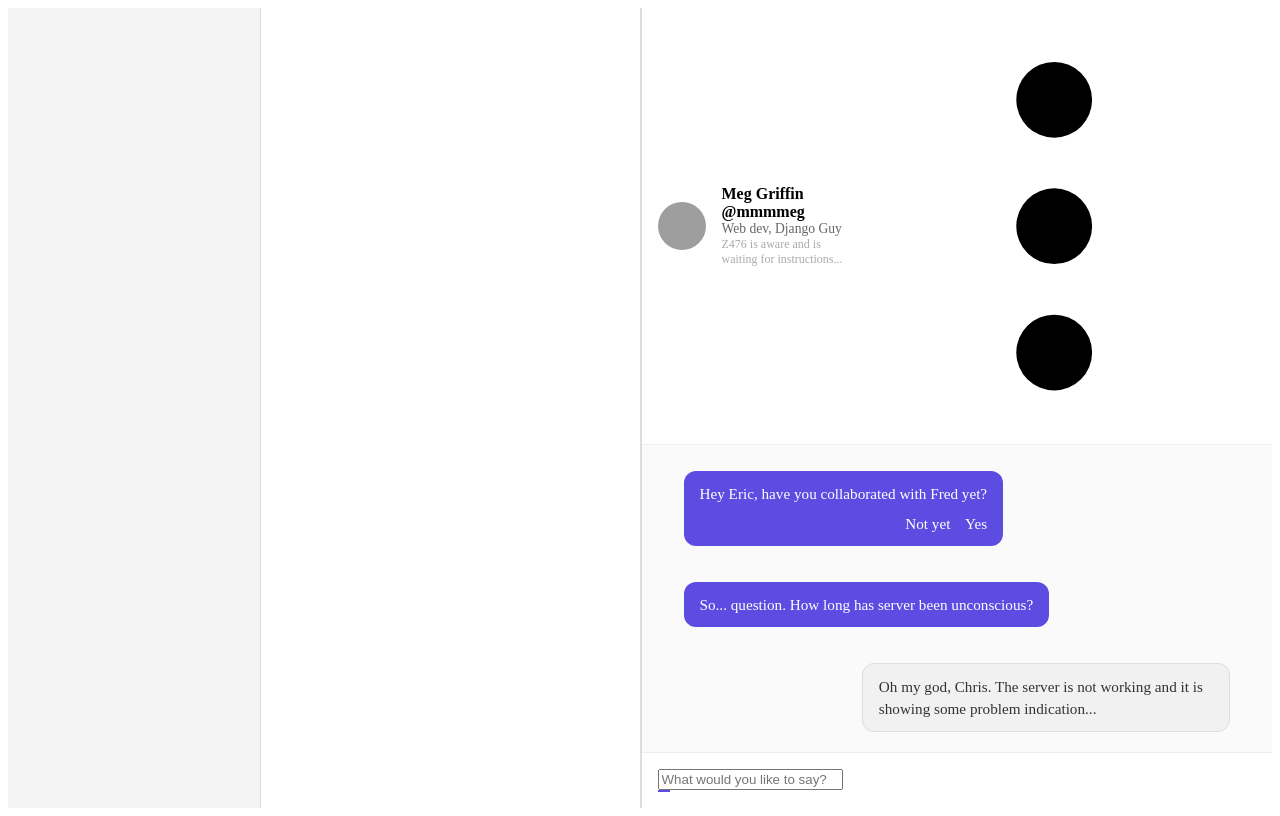
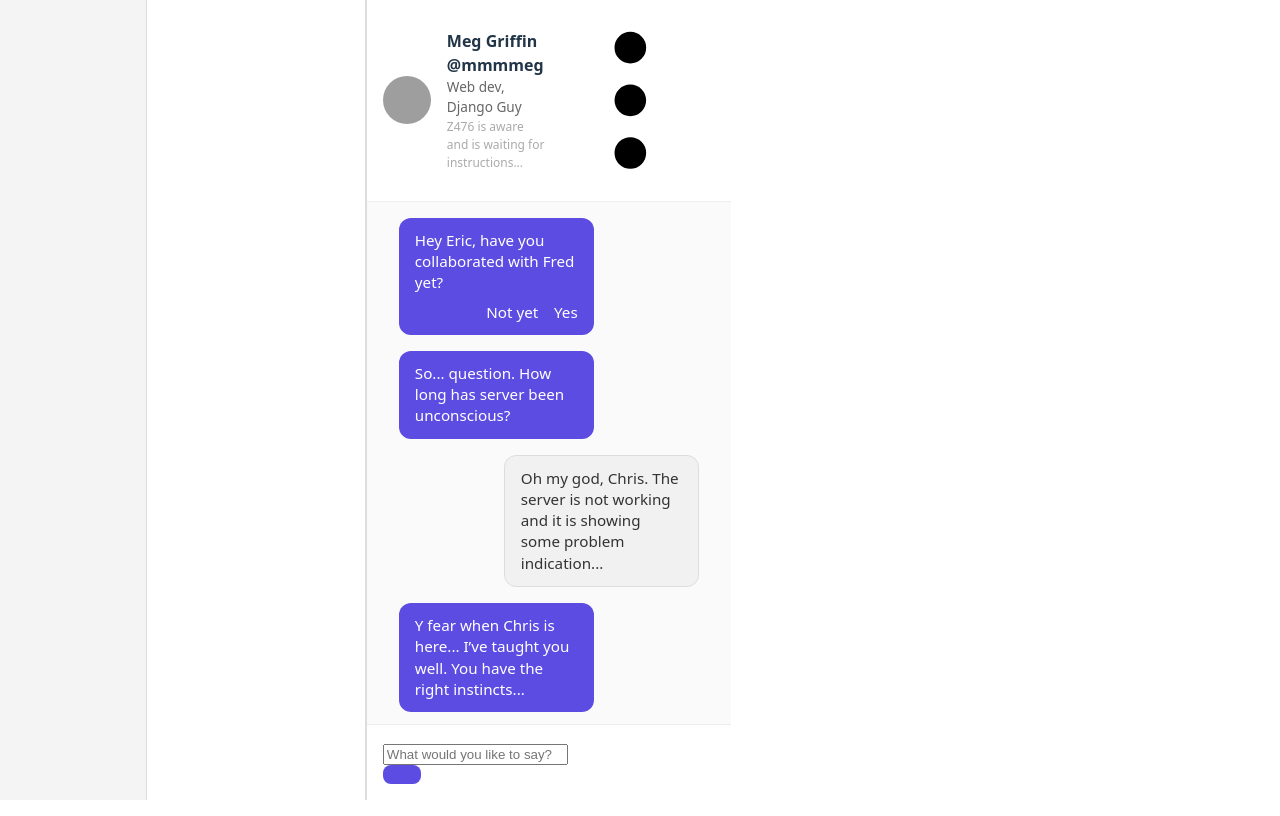
Before and after one commit to manupks/hrms_chat, a React (Vite) app in the folder hrms_chat/: page / in a window 1280 px wide. Built offline with nearby package versions, Linux system fonts and the light colour scheme; grey boxes are pictures that could not be loaded.

Commit message:
Update index.css

```diff
--- a/hrms_chat/src/index.css
+++ b/hrms_chat/src/index.css
@@ -1,49 +1,70 @@
-.message {
-  padding: 10px;
+/* start of sid's Part*/
+:root {
+  font-family: system-ui, Avenir, Helvetica, Arial, sans-serif;
+  line-height: 1.5;
+  font-weight: 400;
+
+  color-scheme: light dark;
+  color: rgba(255, 255, 255, 0.87);
+  background-color: #242424;
+
+  font-synthesis: none;
+  text-rendering: optimizeLegibility;
+  -webkit-font-smoothing: antialiased;
+  -moz-osx-font-smoothing: grayscale;
 }
 
-.message .notify {
-  width: 15px;
-  height: 15px;
-  padding-left:10px;
-  padding-bottom: 0px;
+a {
+  font-weight: 500;
+  color: #646cff;
+  text-decoration: inherit;
 }
-.chathead {
-  display: flex;
-  align-items: center;
-  gap: 10px;
-  padding: 10px;
-  cursor: pointer;
-
+a:hover {
+  color: #535bf2;
 }
 
-.chattext {
+body {
+  margin: 0;
   display: flex;
-  flex-direction: column;
-  width: 100%;
+  place-items: center;
+  min-width: 320px;
+  min-height: 100vh;
 }
 
-.chatname {
-  margin: 0;
-  font-weight: bold;
-  font-size: 15px;
+h1 {
+  font-size: 3.2em;
+  line-height: 1.1;
 }
 
-.chatmeta {
-  display: flex;
-  justify-content: space-between;
-  align-items: center;
-  margin-top: 4px;
+button {
+  border-radius: 8px;
+  border: 1px solid transparent;
+  padding: 0.6em 1.2em;
+  font-size: 1em;
+  font-weight: 500;
+  font-family: inherit;
+  background-color: #1a1a1a;
+  cursor: pointer;
+  transition: border-color 0.25s;
+}
+button:hover {
+  border-color: #646cff;
+}
+button:focus,
+button:focus-visible {
+  outline: 4px auto -webkit-focus-ring-color;
 }
 
-.chatmessage {
-  color: gray;
-  font-size: 0.8rem;
+@media (prefers-color-scheme: light) {
+  :root {
+    color: #213547;
+    background-color: #ffffff;
+  }
+  a:hover {
+    color: #747bff;
+  }
+  button {
+    background-color: #f9f9f9;
+  }
 }
-
-.chattime {
-  color: #999;
-  font-size: 0.7rem;
-  /* white-space: nowrap; */
-  font-family: 'Courier New', Courier, monospace;
-}
+/* end of sid's Part*/
```
